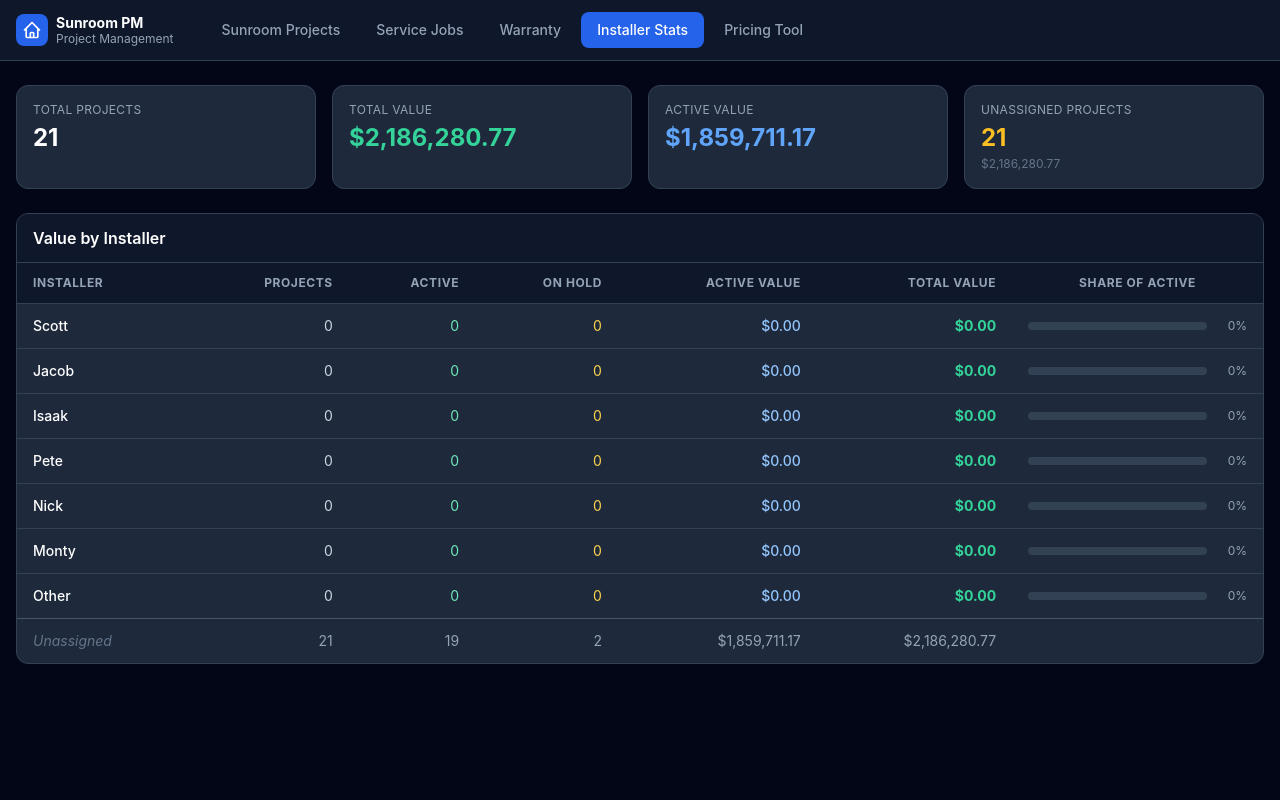
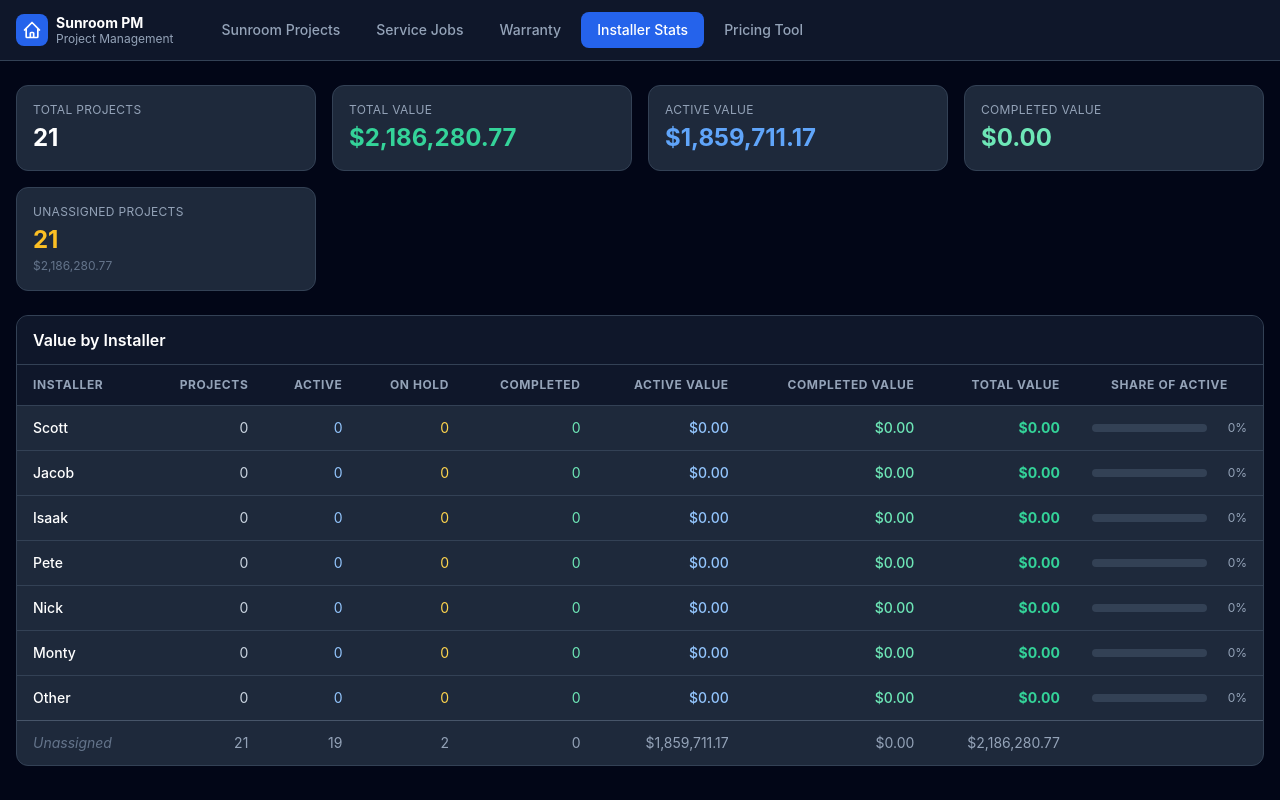
Before and after one commit to Ratchet28/Project-Management-App-, a React (Create React App) app: page / in a window 1280 px wide. Both pictures are taken after a click on the button "Installer Stats". Built offline with nearby package versions, Linux system fonts and the light colour scheme.

Commit message:
Add Complete status for projects and reflect in Installer Stats
https://claude.ai/code/session_01UD6bwFGJUwvaZEWRVppLSL

```diff
--- a/src/App.js
+++ b/src/App.js
@@ -89,6 +89,8 @@ function ProgressBar({ pct, color = 'bg-blue-500' }) {
 function StatusBadge({ status }) {
   const cls = status === 'Hold'
     ? 'bg-amber-900 text-amber-300 border border-amber-700'
+    : status === 'Complete'
+    ? 'bg-emerald-900 text-emerald-300 border border-emerald-700'
     : 'bg-blue-900 text-blue-300 border border-blue-700';
   return <span className={`text-xs px-2 py-0.5 rounded-full font-medium ${cls}`}>{status}</span>;
 }
@@ -247,7 +249,7 @@ function ProjectForm({ initial, designers, installers, onSave, onCancel }) {
         <FieldInput label="Sold Date" value={form.soldDate} onChange={set('soldDate')} type="date" />
         <FieldInput label="Target Date" value={form.targetDate} onChange={set('targetDate')} />
         <FieldInput label="Location" value={form.location} onChange={set('location')} />
-        <FieldInput label="Status" value={form.status} onChange={set('status')} options={['Active', 'Hold']} />
+        <FieldInput label="Status" value={form.status} onChange={set('status')} options={['Active', 'Hold', 'Complete']} />
       </div>
       <FieldInput label="Notes" value={form.notes} onChange={set('notes')} textarea />
       <div className="border-t border-slate-600 pt-4 flex flex-col gap-4">
@@ -324,6 +326,7 @@ function ProjectsTab() {
           <option value="">All Status</option>
           <option value="Active">Active</option>
           <option value="Hold">Hold</option>
+          <option value="Complete">Complete</option>
         </select>
         <button
           onClick={() => setModalMode('designers')}
@@ -360,6 +363,10 @@ function ProjectsTab() {
         <div className="bg-slate-800 rounded-xl p-4 border border-slate-700">
           <p className="text-xs text-slate-400 uppercase tracking-wide">On Hold</p>
           <p className="text-2xl font-bold text-amber-400">{projects.filter(p => p.status === 'Hold').length}</p>
+        </div>
+        <div className="bg-slate-800 rounded-xl p-4 border border-slate-700">
+          <p className="text-xs text-slate-400 uppercase tracking-wide">Completed</p>
+          <p className="text-2xl font-bold text-emerald-400">{projects.filter(p => p.status === 'Complete').length}</p>
         </div>
       </div>
 
@@ -1001,9 +1008,11 @@ function InstallerStatsTab() {
     const assigned = projects.filter(p => p.installer === name);
     const active = assigned.filter(p => p.status === 'Active');
     const hold = assigned.filter(p => p.status === 'Hold');
+    const complete = assigned.filter(p => p.status === 'Complete');
     const totalValue = assigned.reduce((s, p) => s + (p.contractValue || 0), 0);
     const activeValue = active.reduce((s, p) => s + (p.contractValue || 0), 0);
-    return { name, assigned, active, hold, totalValue, activeValue };
+    const completedValue = complete.reduce((s, p) => s + (p.contractValue || 0), 0);
+    return { name, assigned, active, hold, complete, totalValue, activeValue, completedValue };
   });
 
   const unassigned = projects.filter(p => !p.installer || p.installer === '');
@@ -1029,6 +1038,10 @@ function InstallerStatsTab() {
           <p className="text-2xl font-bold text-blue-400">{fmtCurrency(activeTotal)}</p>
         </div>
         <div className="bg-slate-800 rounded-xl p-4 border border-slate-700">
+          <p className="text-xs text-slate-400 uppercase tracking-wide mb-1">Completed Value</p>
+          <p className="text-2xl font-bold text-emerald-300">{fmtCurrency(projects.filter(p => p.status === 'Complete').reduce((s, p) => s + (p.contractValue || 0), 0))}</p>
+        </div>
+        <div className="bg-slate-800 rounded-xl p-4 border border-slate-700">
           <p className="text-xs text-slate-400 uppercase tracking-wide mb-1">Unassigned Projects</p>
           <p className="text-2xl font-bold text-amber-400">{unassigned.length}</p>
           <p className="text-xs text-slate-500 mt-0.5">{fmtCurrency(unassignedValue)}</p>
@@ -1048,7 +1061,9 @@ function InstallerStatsTab() {
                 <th className="text-right px-4 py-3">Projects</th>
                 <th className="text-right px-4 py-3">Active</th>
                 <th className="text-right px-4 py-3">On Hold</th>
+                <th className="text-right px-4 py-3">Completed</th>
                 <th className="text-right px-4 py-3">Active Value</th>
+                <th className="text-right px-4 py-3">Completed Value</th>
                 <th className="text-right px-4 py-3">Total Value</th>
                 <th className="px-4 py-3 min-w-40">Share of Active</th>
               </tr>
@@ -1062,9 +1077,11 @@ function InstallerStatsTab() {
                       <span className="font-medium text-white">{s.name}</span>
                     </td>
                     <td className="px-4 py-3 text-right text-slate-300">{s.assigned.length}</td>
-                    <td className="px-4 py-3 text-right text-emerald-300">{s.active.length}</td>
+                    <td className="px-4 py-3 text-right text-blue-300">{s.active.length}</td>
                     <td className="px-4 py-3 text-right text-amber-300">{s.hold.length}</td>
+                    <td className="px-4 py-3 text-right text-emerald-300">{s.complete.length}</td>
                     <td className="px-4 py-3 text-right font-medium text-blue-300">{fmtCurrency(s.activeValue)}</td>
+                    <td className="px-4 py-3 text-right font-medium text-emerald-300">{fmtCurrency(s.completedValue)}</td>
                     <td className="px-4 py-3 text-right font-bold text-emerald-400">{fmtCurrency(s.totalValue)}</td>
                     <td className="px-4 py-3">
                       <div className="flex items-center gap-2">
@@ -1083,7 +1100,9 @@ function InstallerStatsTab() {
                   <td className="px-4 py-3 text-right text-slate-400">{unassigned.length}</td>
                   <td className="px-4 py-3 text-right text-slate-400">{unassigned.filter(p => p.status === 'Active').length}</td>
                   <td className="px-4 py-3 text-right text-slate-400">{unassigned.filter(p => p.status === 'Hold').length}</td>
+                  <td className="px-4 py-3 text-right text-slate-400">{unassigned.filter(p => p.status === 'Complete').length}</td>
                   <td className="px-4 py-3 text-right text-slate-400">{fmtCurrency(unassigned.filter(p => p.status === 'Active').reduce((s, p) => s + (p.contractValue || 0), 0))}</td>
+                  <td className="px-4 py-3 text-right text-slate-400">{fmtCurrency(unassigned.filter(p => p.status === 'Complete').reduce((s, p) => s + (p.contractValue || 0), 0))}</td>
                   <td className="px-4 py-3 text-right text-slate-400">{fmtCurrency(unassignedValue)}</td>
                   <td className="px-4 py-3" />
                 </tr>
```
